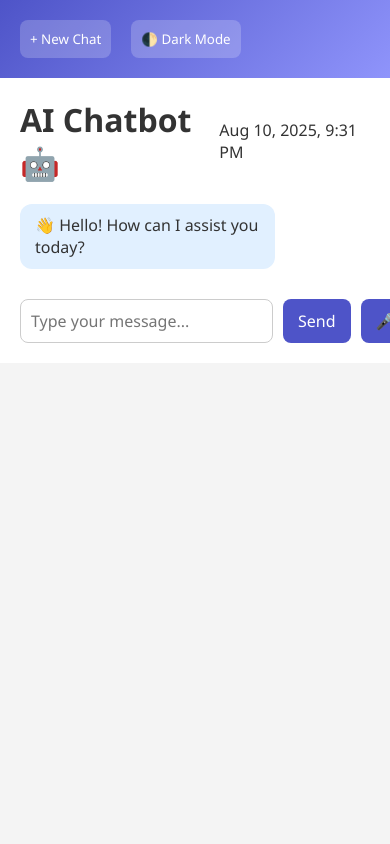
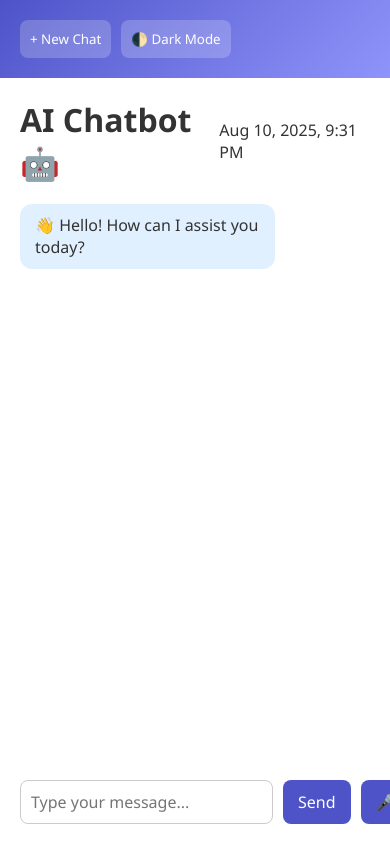
Before and after one commit to prashant-kr-ydv/ai-chatbot, a website: page public/index.html in a window 390 px wide. Shown: the top 844 px of the page. Drawn offline with Linux system fonts and the light colour scheme.

Commit message:
Update style.css

```diff
--- a/public/style.css
+++ b/public/style.css
@@ -77,3 +77,39 @@ body.dark .context-menu button:hover { background-color: #444; }
 /* Utility & Responsive */
 .visually-hidden { position: absolute; width: 1px; height: 1px; margin: -1px; padding: 0; overflow: hidden; clip: rect(0, 0, 0, 0); border: 0; }
 @media screen and (max-width: 768px) { .container { flex-direction: column; height: 100%; } .sidebar { width: 100%; height: auto; flex-direction: row; overflow-x: auto; } .sidebar h2, .sidebar ul { display: none; } }
+
+/* Responsive Design for Mobile */
+@media screen and (max-width: 768px) {
+  .container {
+    /* Use 100vh to ensure it fills the full viewport height */
+    height: 100vh;
+    flex-direction: column;
+  }
+
+  .sidebar {
+    /* Make the sidebar a compact, scrollable top bar */
+    width: 100%;
+    height: auto;
+    flex-direction: row;
+    overflow-x: auto;
+    flex-shrink: 0; /* Prevent the sidebar from shrinking */
+    gap: 10px;
+  }
+
+  .sidebar h2, .sidebar ul {
+    /* Hide the chat history list on mobile to save space */
+    display: none;
+  }
+
+  .main {
+    /* Allow the main chat area to grow and fill the remaining space */
+    flex-grow: 1;
+    /* This is a flexbox trick to prevent the chatbox from overflowing */
+    min-height: 0;
+  }
+
+  .chatbox {
+    /* The chatbox will now correctly fill the space inside .main */
+    max-width: 100%;
+  }
+}
```
